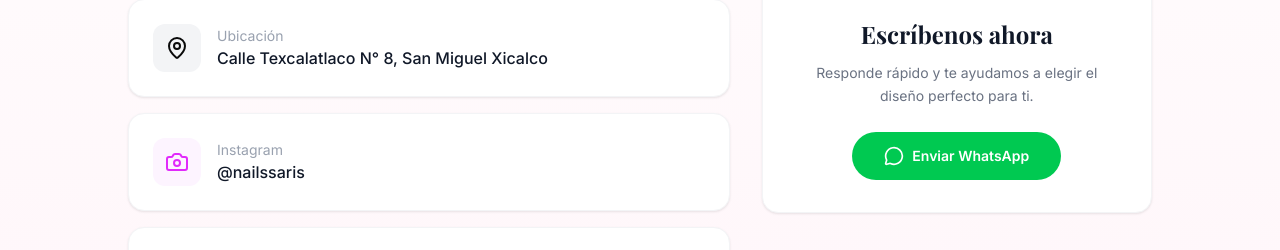
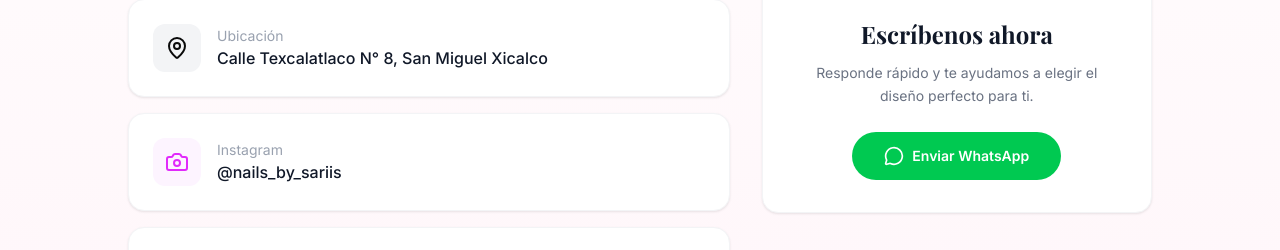
Before and after one commit to Eduardoesqsal/Landing_page, a React (Vite) app: page / in a window 1280 px wide. Shown: the part 7225-7475 px from the top of the page. Built offline with nearby package versions, Linux system fonts and the light colour scheme.

Commit message:
Fix Instagram links in Contact and Footer

```diff
--- a/src/components/Contact.tsx
+++ b/src/components/Contact.tsx
@@ -48,8 +48,8 @@ export default function Contact() {
     {
       icon: Camera,
       label: "Instagram",
-      value: "@nailssaris",
-      href: "https://instagram.com/nailssaris",
+      value: "@nails_by_sariis",
+      href: "https://www.instagram.com/nails_by_sariis",
       color: "text-fuchsia-500",
       bg: "bg-fuchsia-50",
     },
--- a/src/components/Footer.tsx
+++ b/src/components/Footer.tsx
@@ -13,7 +13,7 @@ interface FooterLink {
 }
 
 const socialLinks: SocialLink[] = [
-  { icon: Camera, href: "#", label: "Instagram" },
+  { icon: Camera, href: "https://www.instagram.com/nails_by_sariis", label: "Instagram" },
   { icon: MessageCircle, href: "#", label: "Facebook" },
   { icon: Music2, href: "#", label: "TikTok" },
   { icon: Hash, href: "#", label: "Twitter" },
```
Also changed, not shown: 1 other file (tests, documents, lock files or other folders).
